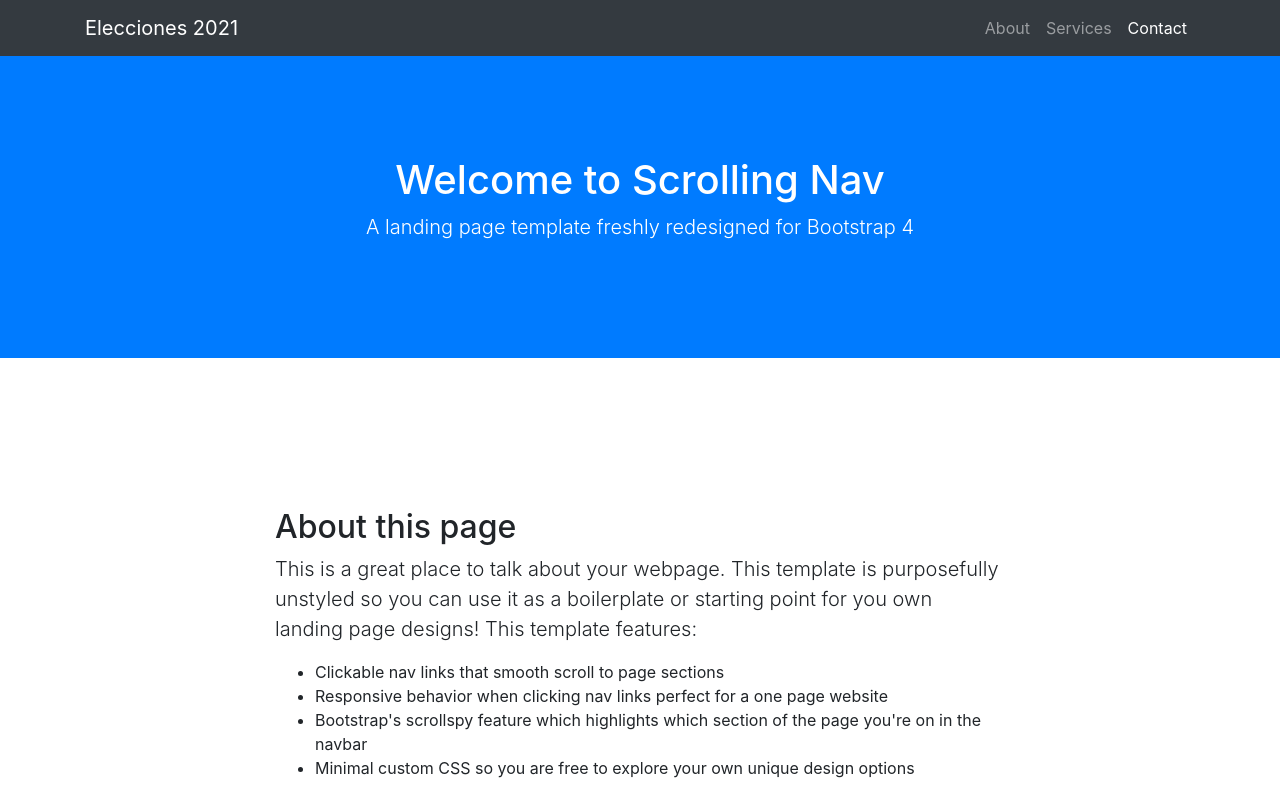
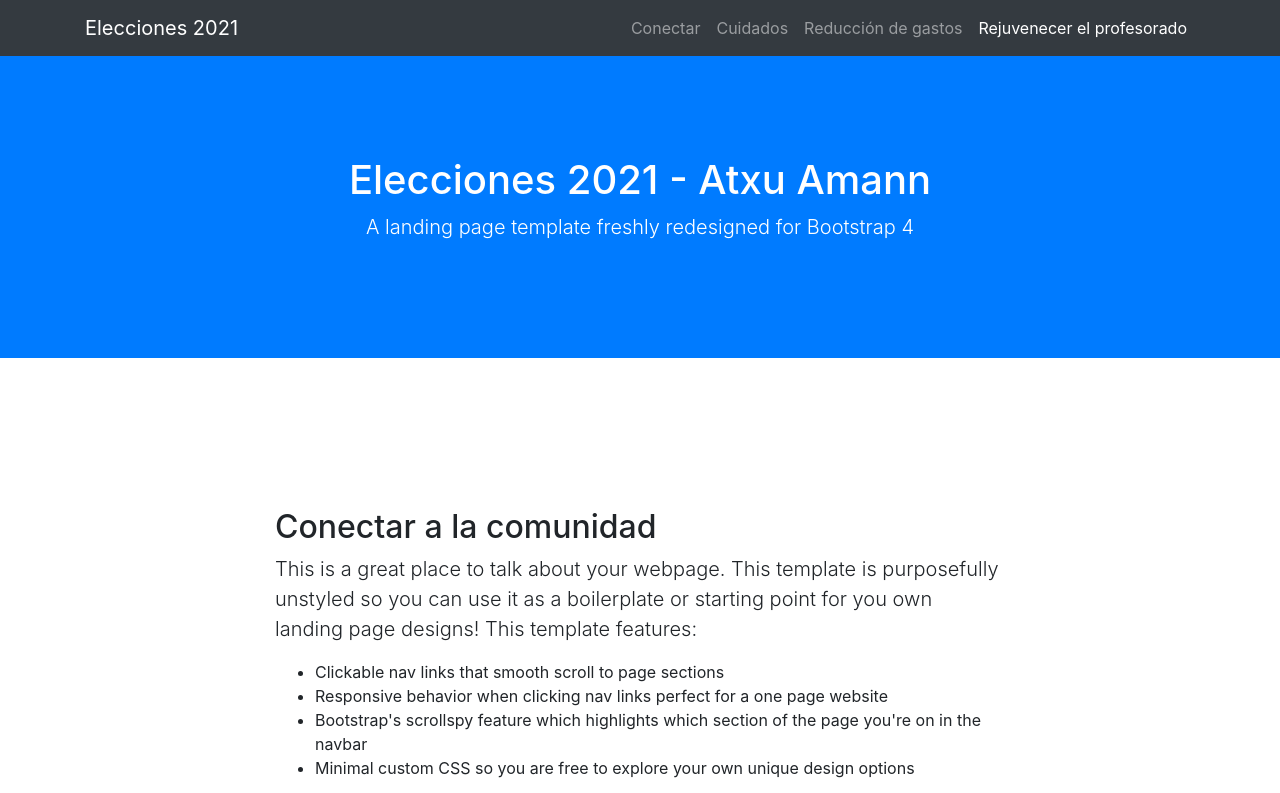
Before and after one commit to vrmtisea/vrmtisea.github.io, a website with bundled scripts: page index.html in a window 1280 px wide. Shown: the top 793 px of the page. Built offline with nearby package versions, Linux system fonts and the light colour scheme; a script that the page names is missing.

Commit message:
Update index.html

```diff
--- a/index.html
+++ b/index.html
@@ -30,13 +30,16 @@
       <div class="collapse navbar-collapse" id="navbarResponsive">
         <ul class="navbar-nav ml-auto">
           <li class="nav-item">
-            <a class="nav-link js-scroll-trigger" href="#about">About</a>
+            <a class="nav-link js-scroll-trigger" href="#conectar">Conectar</a>
           </li>
           <li class="nav-item">
-            <a class="nav-link js-scroll-trigger" href="#services">Services</a>
+            <a class="nav-link js-scroll-trigger" href="#cuidados">Cuidados</a>
           </li>
           <li class="nav-item">
-            <a class="nav-link js-scroll-trigger" href="#contact">Contact</a>
+            <a class="nav-link js-scroll-trigger" href="#gastos">Reducción de gastos</a>
+          </li>
+          <li class="nav-item">
+            <a class="nav-link js-scroll-trigger" href="#profesorado">Rejuvenecer el profesorado</a>
           </li>
         </ul>
       </div>
@@ -45,16 +48,16 @@
 
   <header class="bg-primary text-white">
     <div class="container text-center">
-      <h1>Welcome to Scrolling Nav</h1>
+      <h1>Elecciones 2021 - Atxu Amann</h1>
       <p class="lead">A landing page template freshly redesigned for Bootstrap 4</p>
     </div>
   </header>
 
-  <section id="about">
+  <section id="conectar">
     <div class="container">
       <div class="row">
         <div class="col-lg-8 mx-auto">
-          <h2>About this page</h2>
+          <h2>Conectar a la comunidad</h2>
           <p class="lead">This is a great place to talk about your webpage. This template is purposefully unstyled so you can use it as a boilerplate or starting point for you own landing page designs! This template features:</p>
           <ul>
             <li>Clickable nav links that smooth scroll to page sections</li>
@@ -68,11 +71,11 @@
     </div>
   </section>
 
-  <section id="services" class="bg-light">
+  <section id="cuidados" class="bg-light">
     <div class="container">
       <div class="row">
         <div class="col-lg-8 mx-auto">
-          <h2>Services we offer</h2>
+          <h2>Cuidar a la etsam</h2>
           <p class="lead">Lorem ipsum dolor sit amet, consectetur adipisicing elit. Aut optio velit inventore, expedita quo laboriosam possimus ea consequatur vitae, doloribus consequuntur ex. Nemo assumenda laborum vel, labore ut velit dignissimos.</p>
           <img src="img/uk.png" alt="">
         </div>
@@ -80,11 +83,23 @@
     </div>
   </section>
 
-  <section id="contact">
+  <section id="gastos">
     <div class="container">
       <div class="row">
         <div class="col-lg-8 mx-auto">
-          <h2>Contact us</h2>
+          <h2>Reducción de gastos</h2>
+          <p class="lead">Lorem ipsum dolor sit amet, consectetur adipisicing elit. Vero odio fugiat voluptatem dolor, provident officiis, id iusto! Obcaecati incidunt, qui nihil beatae magnam et repudiandae ipsa exercitationem, in, quo totam.</p>
+          <img src="img/depth.png" alt="">
+        </div>
+      </div>
+    </div>
+  </section>
+
+  <section id="profesorado">
+    <div class="container">
+      <div class="row">
+        <div class="col-lg-8 mx-auto">
+          <h2>Rejuvenecer al profesorado</h2>
           <p class="lead">Lorem ipsum dolor sit amet, consectetur adipisicing elit. Vero odio fugiat voluptatem dolor, provident officiis, id iusto! Obcaecati incidunt, qui nihil beatae magnam et repudiandae ipsa exercitationem, in, quo totam.</p>
           <img src="img/depth.png" alt="">
         </div>
```
